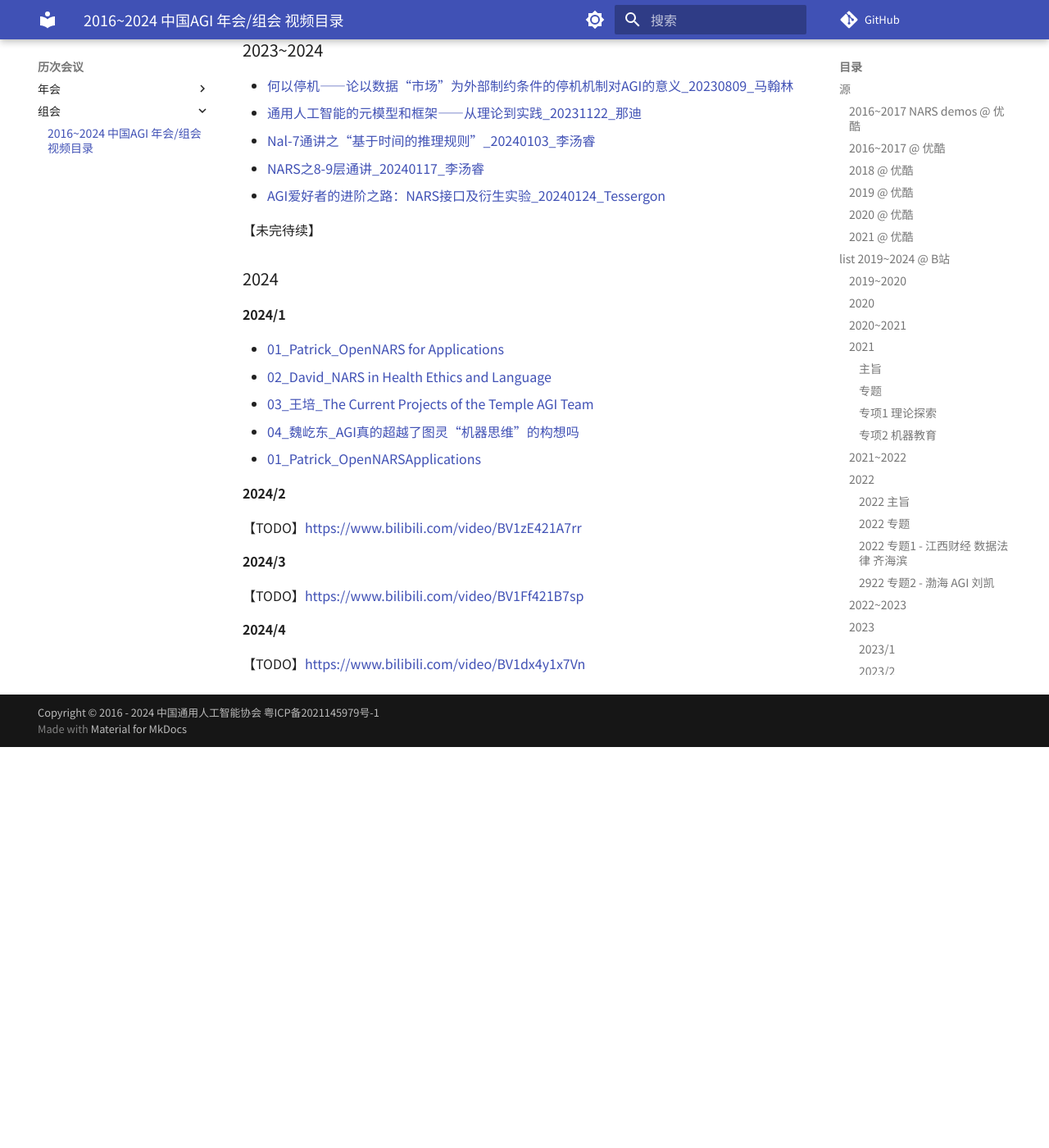
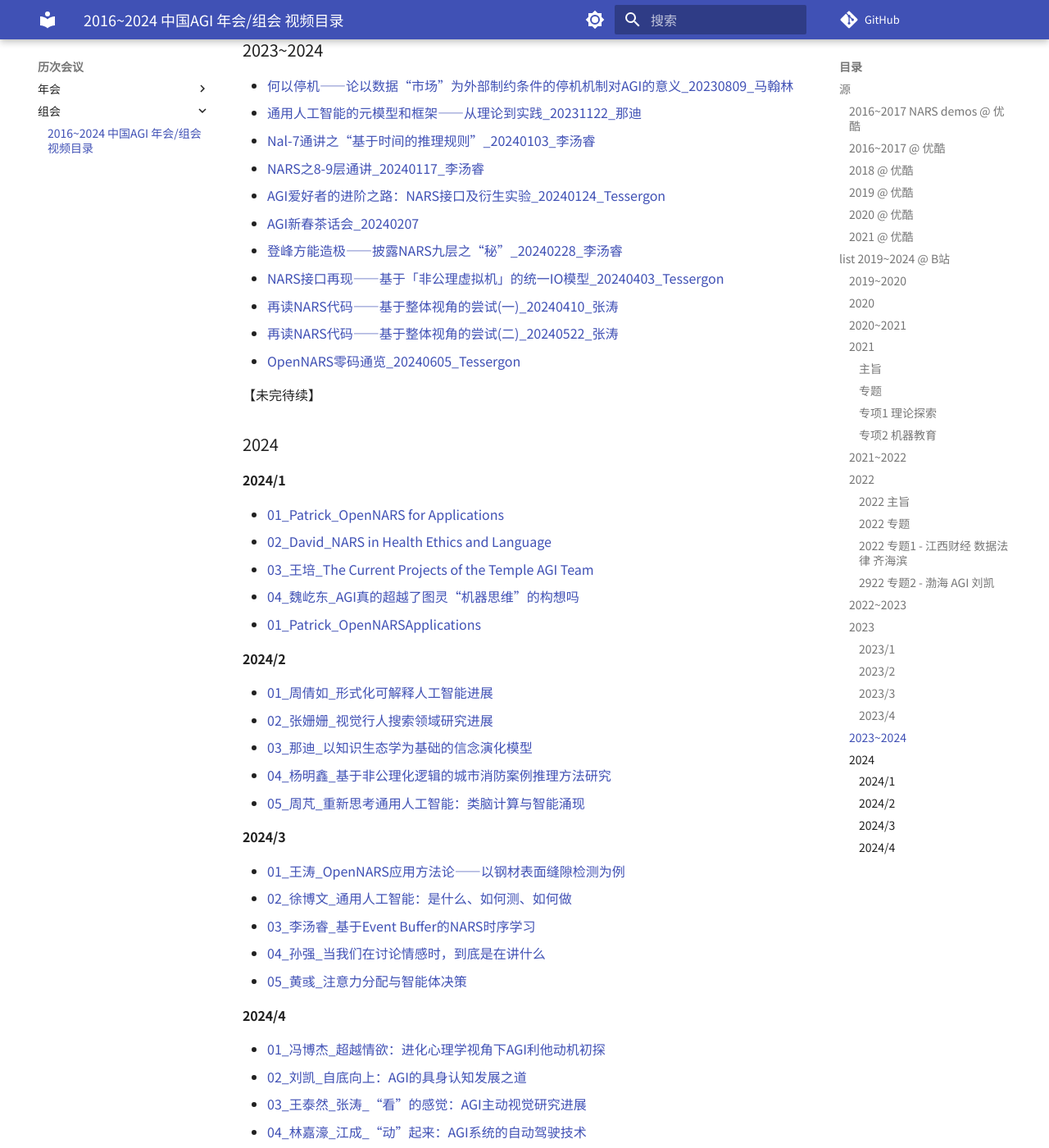
Before and after one commit to Hailaylin/agi-society-cn, an MkDocs documentation site: the page built from docs/conference/group_meeting_catalogue.md, in a window 1280 px wide and 1400 px high, scrolled down 11929 px. Shown: the whole window at 82% size. Built offline with MkDocs 1.6.1 and Material for MkDocs 9.7.7, drawn with Linux system fonts in a browser that asks for light colours; comment, search, counter and statistics services are not loaded; before the commit the page ends 12840 px from its top, so only the background shows below that; some of the changed text lies outside the part shown.

Commit message:
feat: :sparkles: 补档2024年会链接目录

```diff
--- a/docs/conference/group_meeting_catalogue.md
+++ b/docs/conference/group_meeting_catalogue.md
@@ -380,11 +380,17 @@
 
 ### 2023~2024
 
-- [何以停机——论以数据“市场”为外部制约条件的停机机制对AGI的意义\_20230809\_马翰林](https://www.bilibili.com/video/BV1o94y1r7hB?p=1)
-- [通用人工智能的元模型和框架——从理论到实践\_20231122\_那迪](https://www.bilibili.com/video/BV1o94y1r7hB?p=2)
-- [Nal-7通讲之“基于时间的推理规则”\_20240103\_李汤睿](https://www.bilibili.com/video/BV1o94y1r7hB?p=3)
-- [NARS之8-9层通讲\_20240117\_李汤睿](https://www.bilibili.com/video/BV1o94y1r7hB?p=4)
-- [AGI爱好者的进阶之路：NARS接口及衍生实验\_20240124\_Tessergon](https://www.bilibili.com/video/BV1o94y1r7hB?p=5)
+- [何以停机——论以数据“市场”为外部制约条件的停机机制对AGI的意义_20230809_马翰林](https://www.bilibili.com/video/BV1o94y1r7hB?p=1)
+- [通用人工智能的元模型和框架——从理论到实践_20231122_那迪](https://www.bilibili.com/video/BV1o94y1r7hB?p=2)
+- [Nal-7通讲之“基于时间的推理规则”_20240103_李汤睿](https://www.bilibili.com/video/BV1o94y1r7hB?p=3)
+- [NARS之8-9层通讲_20240117_李汤睿](https://www.bilibili.com/video/BV1o94y1r7hB?p=4)
+- [AGI爱好者的进阶之路：NARS接口及衍生实验_20240124_Tessergon](https://www.bilibili.com/video/BV1o94y1r7hB?p=5)
+- [AGI新春茶话会_20240207](https://www.bilibili.com/video/BV1o94y1r7hB?p=6)
+- [登峰方能造极——披露NARS九层之“秘”_20240228_李汤睿](https://www.bilibili.com/video/BV1o94y1r7hB?p=7)
+- [NARS接口再现——基于「非公理虚拟机」的统一IO模型_20240403_Tessergon](https://www.bilibili.com/video/BV1o94y1r7hB?p=8)
+- [再读NARS代码——基于整体视角的尝试(一)_20240410_张涛](https://www.bilibili.com/video/BV1o94y1r7hB?p=9)
+- [再读NARS代码——基于整体视角的尝试(二)_20240522_张涛](https://www.bilibili.com/video/BV1o94y1r7hB?p=10)
+- [OpenNARS零码通览_20240605_Tessergon](https://www.bilibili.com/video/BV1o94y1r7hB?p=11)
 
 【未完待续】
 
@@ -400,12 +406,24 @@
 
 #### 2024/2
 
-【TODO】<https://www.bilibili.com/video/BV1zE421A7rr>
+- [01_周倩如_形式化可解释人工智能进展](https://www.bilibili.com/video/BV1zE421A7rr?p=1)
+- [02_张姗姗_视觉行人搜索领域研究进展](https://www.bilibili.com/video/BV1zE421A7rr?p=2)
+- [03_那迪_以知识生态学为基础的信念演化模型](https://www.bilibili.com/video/BV1zE421A7rr?p=3)
+- [04_杨明鑫_基于非公理化逻辑的城市消防案例推理方法研究](https://www.bilibili.com/video/BV1zE421A7rr?p=4)
+- [05_周芃_重新思考通用人工智能：类脑计算与智能涌现](https://www.bilibili.com/video/BV1zE421A7rr?p=5)
 
 #### 2024/3
 
-【TODO】<https://www.bilibili.com/video/BV1Ff421B7sp>
+- [01_王涛_OpenNARS应用方法论——以钢材表面缝隙检测为例](https://www.bilibili.com/video/BV1Ff421B7sp?p=1)
+- [02_徐博文_通用人工智能：是什么、如何测、如何做](https://www.bilibili.com/video/BV1Ff421B7sp?p=2)
+- [03_李汤睿_基于Event Buffer的NARS时序学习](https://www.bilibili.com/video/BV1Ff421B7sp?p=3)
+- [04_孙强_当我们在讨论情感时，到底是在讲什么](https://www.bilibili.com/video/BV1Ff421B7sp?p=4)
+- [05_黄彧_注意力分配与智能体决策](https://www.bilibili.com/video/BV1Ff421B7sp?p=5)
 
 #### 2024/4
 
-【TODO】<https://www.bilibili.com/video/BV1dx4y1x7Vn>
+- [01_冯博杰_超越情欲：进化心理学视角下AGI利他动机初探](https://www.bilibili.com/video/BV1dx4y1x7Vn?p=1)
+- [02_刘凯_自底向上：AGI的具身认知发展之道](https://www.bilibili.com/video/BV1dx4y1x7Vn?p=2)
+- [03_王泰然_张涛_“看”的感觉：AGI主动视觉研究进展](https://www.bilibili.com/video/BV1dx4y1x7Vn?p=3)
+- [04_林嘉濠_江成_“动”起来：AGI系统的自动驾驶技术](https://www.bilibili.com/video/BV1dx4y1x7Vn?p=4)
+- [05_卢桥桥_连小雨_“成长”的烦恼：AGI视角下自闭症病理学新探](https://www.bilibili.com/video/BV1dx4y1x7Vn?p=5)
```
